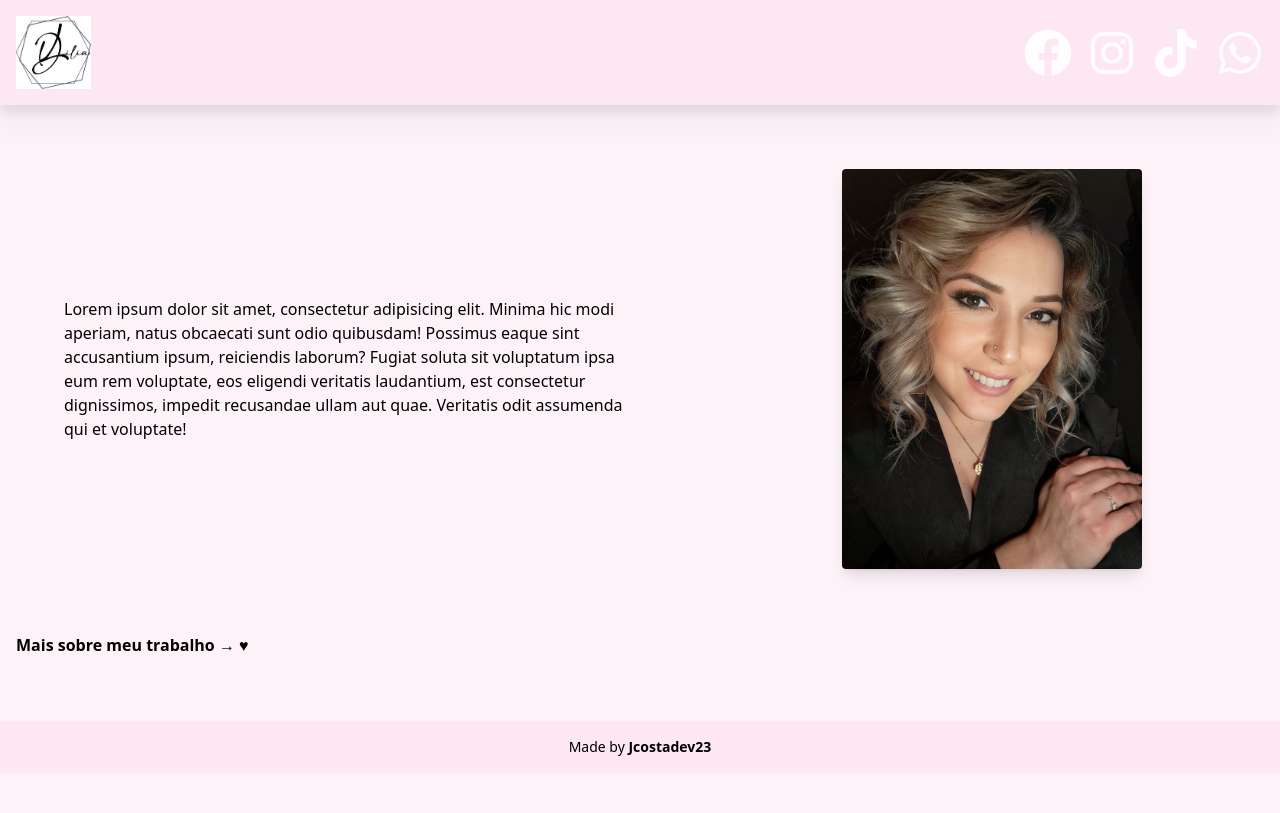
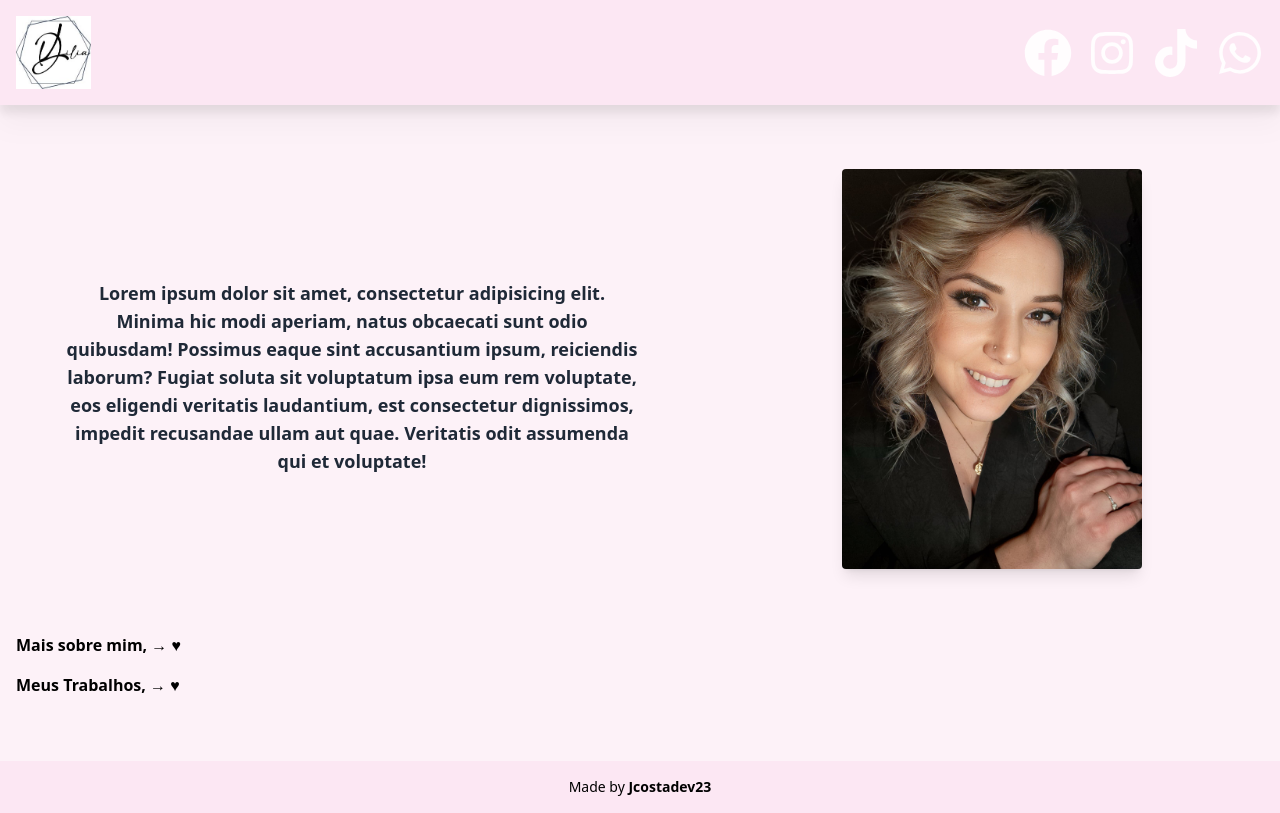
Before and after one commit to jcostadev23/blog_lilia, a Next.js app: page / in a window 1280 px wide. Shown: the top 813 px of the page. Built offline with nearby package versions, Linux system fonts and the light colour scheme.

Commit message:
adding link to new page

```diff
--- a/src/app/components/mycard.tsx
+++ b/src/app/components/mycard.tsx
@@ -6,7 +6,8 @@ export default function MyCard() {
     <div className="card">
       <div className="w-full bg-cover bg-center m-8 flex flex-col items-center justify-center sm:flex-row">
         <section className="w-full sm:w-1/2 p-8">
-          <p>Lorem ipsum dolor sit amet, consectetur adipisicing elit. Minima hic modi aperiam, natus obcaecati sunt odio quibusdam! Possimus eaque sint accusantium ipsum, reiciendis laborum? Fugiat soluta sit voluptatum ipsa eum rem voluptate, eos eligendi veritatis laudantium, est consectetur dignissimos, impedit recusandae ullam aut quae. Veritatis odit assumenda qui et voluptate!</p>
+          <p className="text-lg text-gray-800 font-semibold text-center leading-7 mt-4">
+            Lorem ipsum dolor sit amet, consectetur adipisicing elit. Minima hic modi aperiam, natus obcaecati sunt odio quibusdam! Possimus eaque sint accusantium ipsum, reiciendis laborum? Fugiat soluta sit voluptatum ipsa eum rem voluptate, eos eligendi veritatis laudantium, est consectetur dignissimos, impedit recusandae ullam aut quae. Veritatis odit assumenda qui et voluptate!</p>
         </section>
         <section className="w-full sm:w-1/2 p-8">
           <div className="flex flex-col items-center justify-center">
@@ -14,7 +15,10 @@ export default function MyCard() {
           </div>
         </section>
       </div>
-      <a className="font-bold ml-4" href={`/users/about/`}>Mais sobre meu trabalho {'\u2192'} &hearts; </a>
+      <div className="flex flex-col space-y-4">
+        <a className="font-bold ml-4" href={`/users`}>Mais sobre mim, {'\u2192'} &hearts; </a>
+        <a className="font-bold ml-4" href={`/users/works`}>Meus Trabalhos, {'\u2192'} &hearts; </a>
+      </div>
     </div>
   );
 }
```
